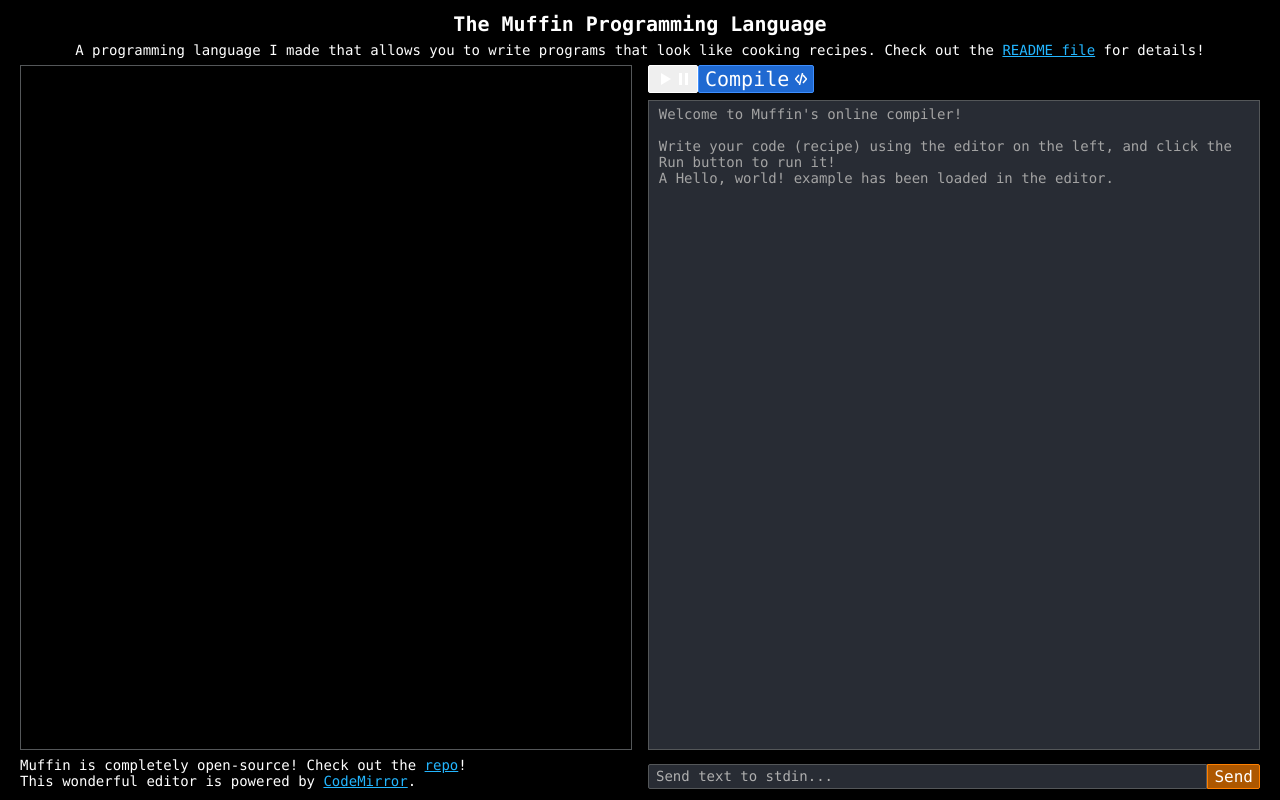
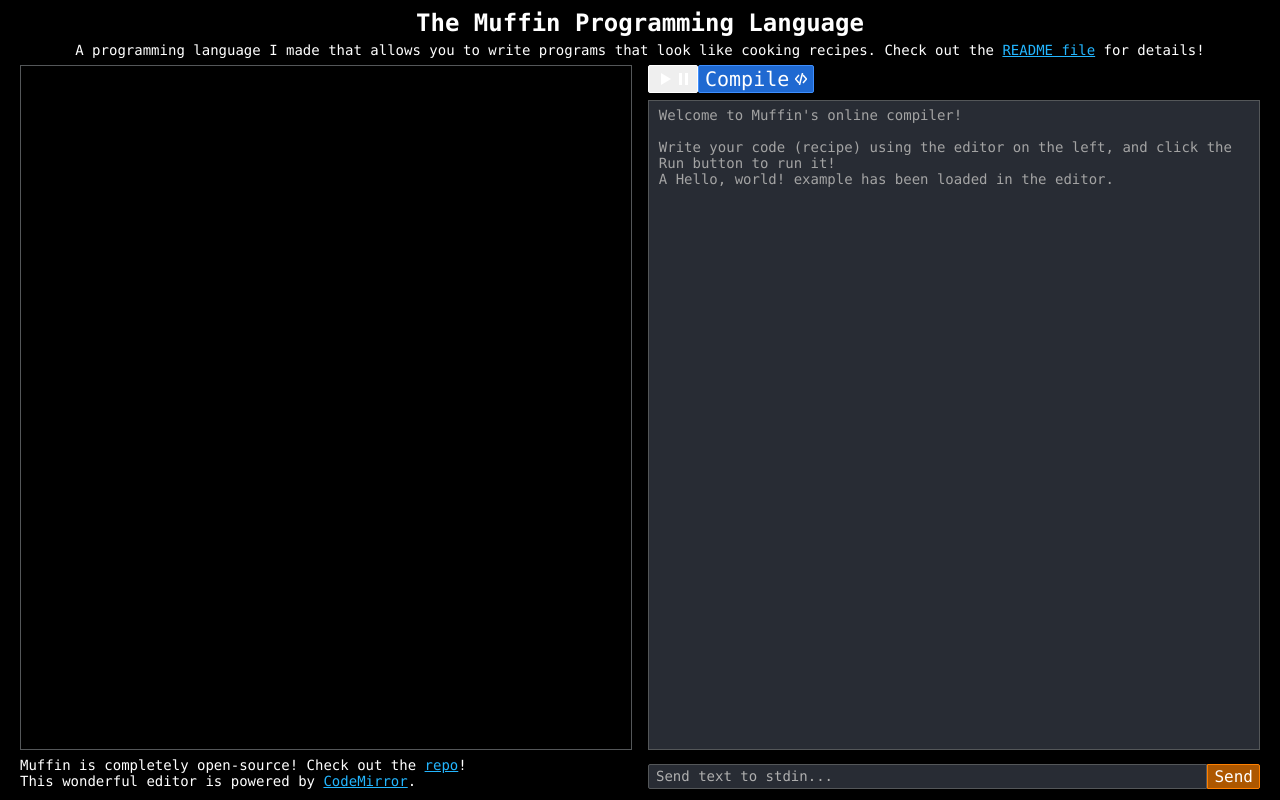
Before and after one commit to CBerJun/Muffin, a website with bundled scripts: page src/index.html in a window 1280 px wide. Built offline with nearby package versions, Linux system fonts and the light colour scheme.

Commit message:
Frontend: bigger title

```diff
--- a/src/muffin.css
+++ b/src/muffin.css
@@ -27,9 +27,9 @@
 }
 
 h1#title {
-    font-size: 20px;
+    font-size: 24px;
     text-align: center;
-    margin-top: 0.4em;
+    margin-top: 0.2em;
     margin-bottom: 0;
 }
 
```
